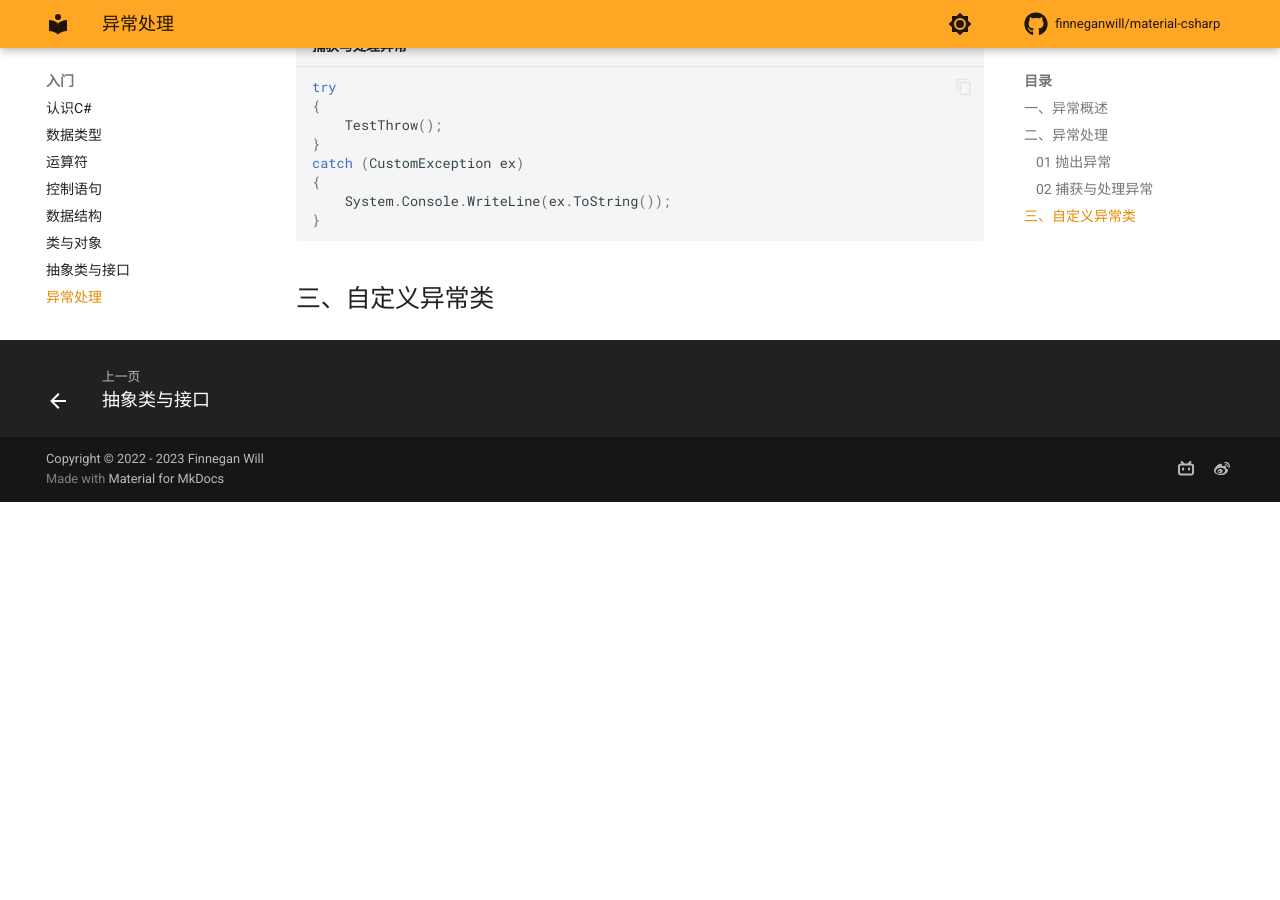
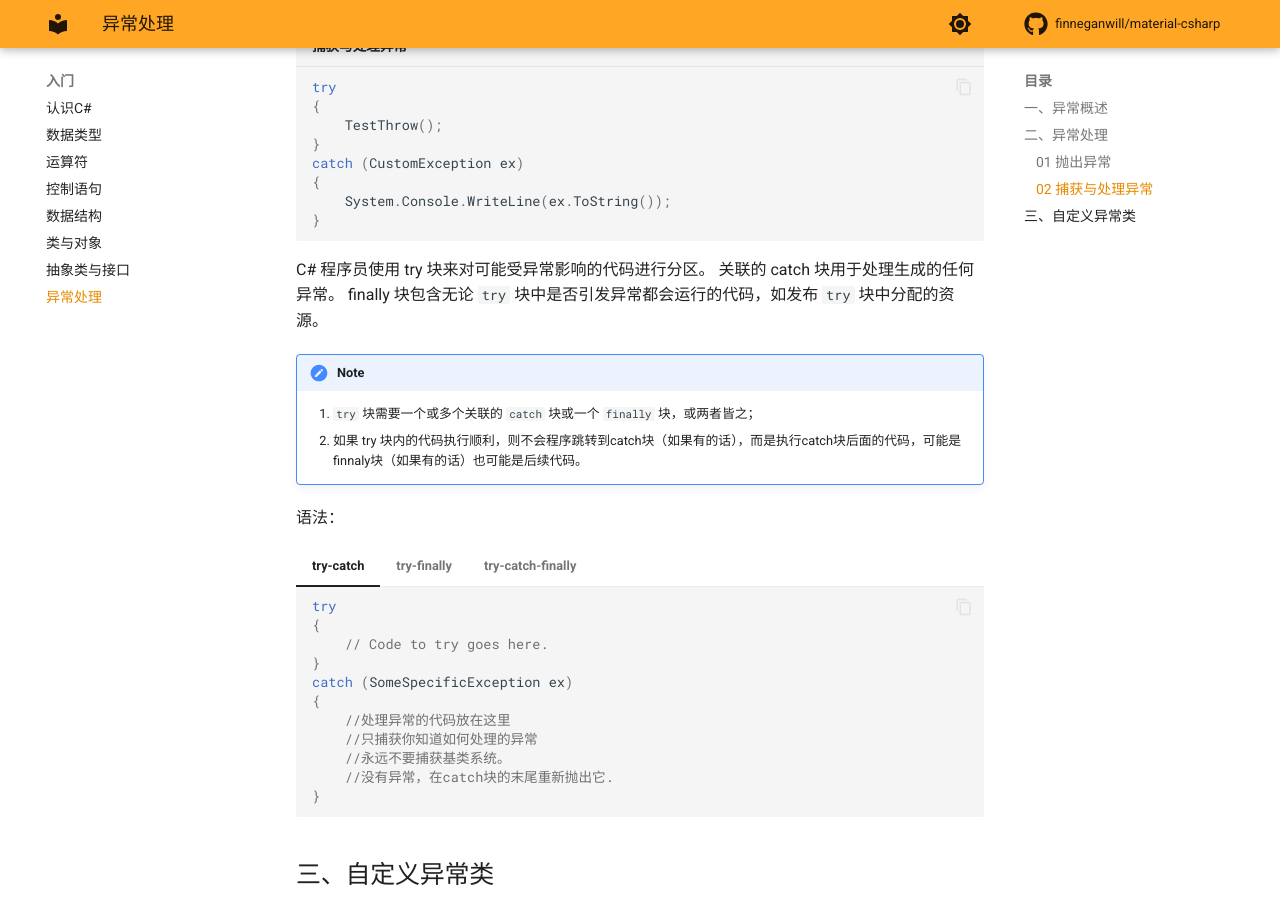
Before and after one commit to finneganwill/material-csharp, an MkDocs documentation site: the page built from docs/入门/07 异常处理.md, in a window 1280 px wide and 900 px high, scrolled down 1375 px. Built offline with MkDocs 1.6.1 and Material for MkDocs 9.7.7, drawn with Linux system fonts in a browser that asks for light colours; comment, search, counter and statistics services are not loaded; before the commit the page ends 1877 px from its top, so only the background shows below that.

Commit message:
vault backup: 2023-03-21 20:23:33

````diff
--- a/docs/入门/07 异常处理.md
+++ b/docs/入门/07 异常处理.md
@@ -45,4 +45,56 @@ catch (CustomException ex)
 }
 ```
 
+C# 程序员使用 try 块来对可能受异常影响的代码进行分区。 关联的 catch 块用于处理生成的任何异常。 finally 块包含无论 `try` 块中是否引发异常都会运行的代码，如发布 `try` 块中分配的资源。
+
+!!!Note
+	1. `try` 块需要一个或多个关联的 `catch` 块或一个 `finally` 块，或两者皆之；
+	2. 如果 try 块内的代码执行顺利，则不会程序跳转到catch块（如果有的话），而是执行catch块后面的代码，可能是finnaly块（如果有的话）也可能是后续代码。
+
+语法：
+=== "try-catch"
+	```csharp
+	try
+	{
+	    // Code to try goes here.
+	}
+	catch (SomeSpecificException ex)
+	{
+	    //处理异常的代码放在这里
+		//只捕获你知道如何处理的异常
+		//永远不要捕获基类系统。
+		//没有异常，在catch块的末尾重新抛出它.
+	}
+	```
+=== "try-finally"
+	```csharp
+	try
+	{
+	    // Code to try goes here.
+	}
+	finally
+	{
+	    // try块之后执行的代码在这里.
+	}
+	```
+=== "try-catch-finally"
+	```csharp
+	try
+	{
+	    // try块
+	}
+	catch (SomeSpecificException ex)
+	{
+	    // 异常处理块
+	}
+	catch (SomeSpecificException ex)
+	{
+	    // 异常处理块
+	}
+	finally
+	{
+	    // 在try（可能还有catch）块之后执行的代码在这里。
+	}
+	```
+
 ## 三、自定义异常类
````
